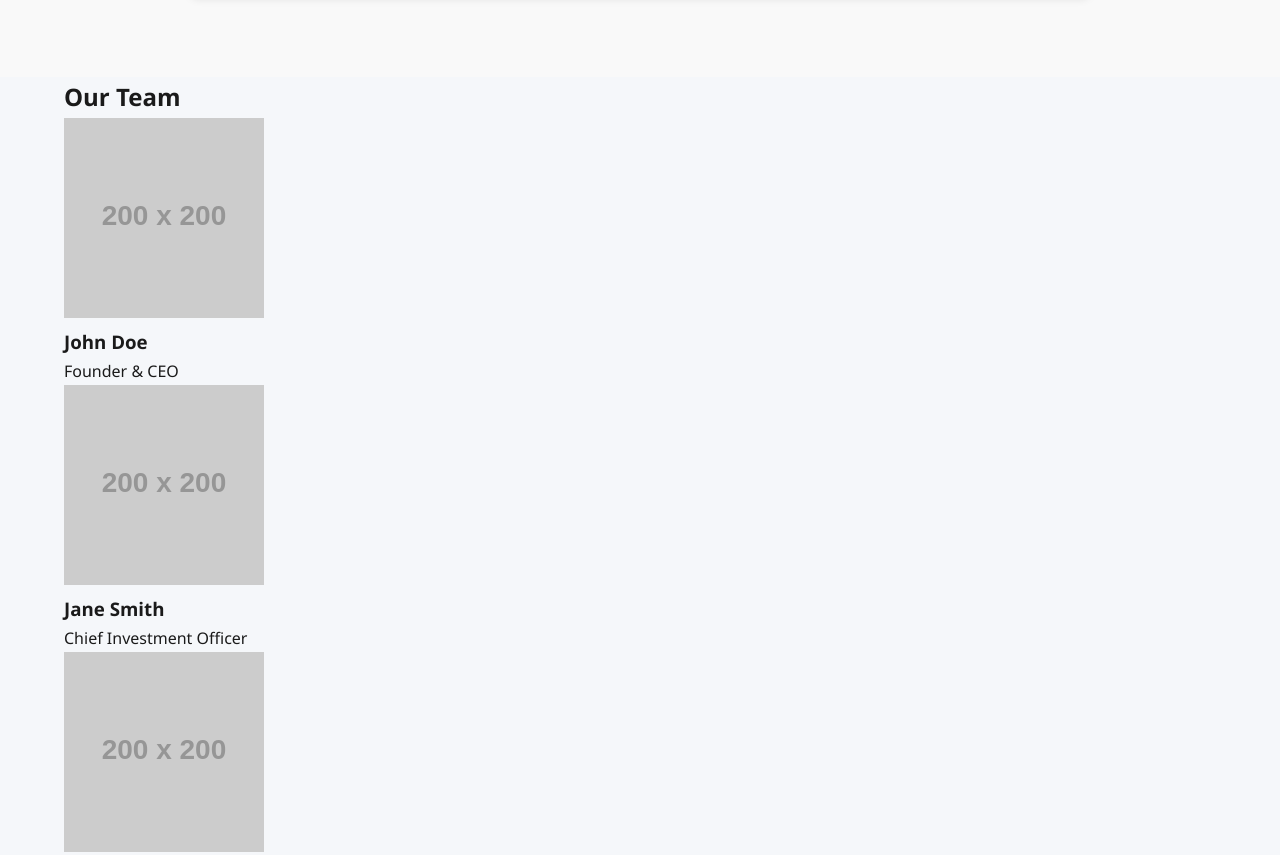
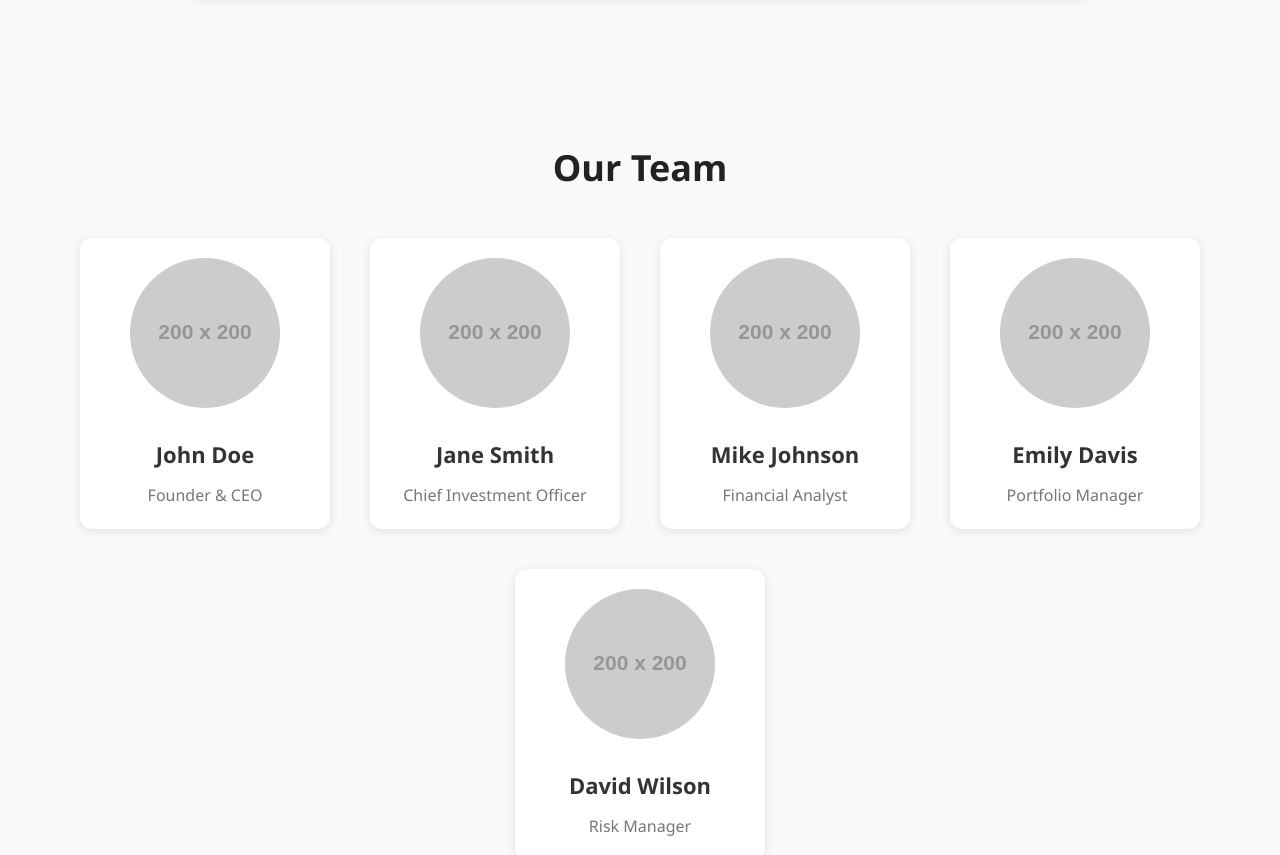
Before and after one commit to NirvanThapa/BlackrockHolding, a plain HTML site: page index.html in a window 1280 px wide. Shown: the part 2627-3482 px from the top of the page. Drawn offline with Linux system fonts and the light colour scheme; placeholder pictures from the web are drawn by us.

Commit message:
Update blackrockholding.css

```diff
--- a/blackrockholding.css
+++ b/blackrockholding.css
@@ -236,6 +236,59 @@ nav ul li a:hover {
     line-height: 1.6;
   }
 
+  /* Team Section */
+  .team {
+    padding: 60px 0;
+    background: #f9f9f9;
+    text-align: center;
+  }
+
+  .team h2 {
+    font-size: 36px;
+    margin-bottom: 40px;
+    color: #222;
+  }
+
+  .team-members {
+    display: flex;
+    justify-content: center;
+    flex-wrap: wrap;
+    gap: 40px;
+  }
+
+  .team-member {
+    background: white;
+    padding: 20px;
+    border-radius: 12px;
+    box-shadow: 0 2px 10px rgba(0,0,0,0.1);
+    width: 250px;
+    transition: transform 0.3s;
+  }
+
+  .team-member:hover {
+    transform: translateY(-10px);
+  }
+
+  .team-member img {
+    width: 150px;
+    height: 150px;
+    border-radius: 50%;
+    object-fit: cover;
+    margin-bottom: 20px;
+  }
+
+  .team-member h3 {
+    font-size: 22px;
+    color: #333;
+    margin-bottom: 8px;
+  }
+
+  .team-member p {
+    font-size: 16px;
+    color: #777;
+  }
+
+
 /* Contact */
 .contact {
   padding: 80px 0;
```
